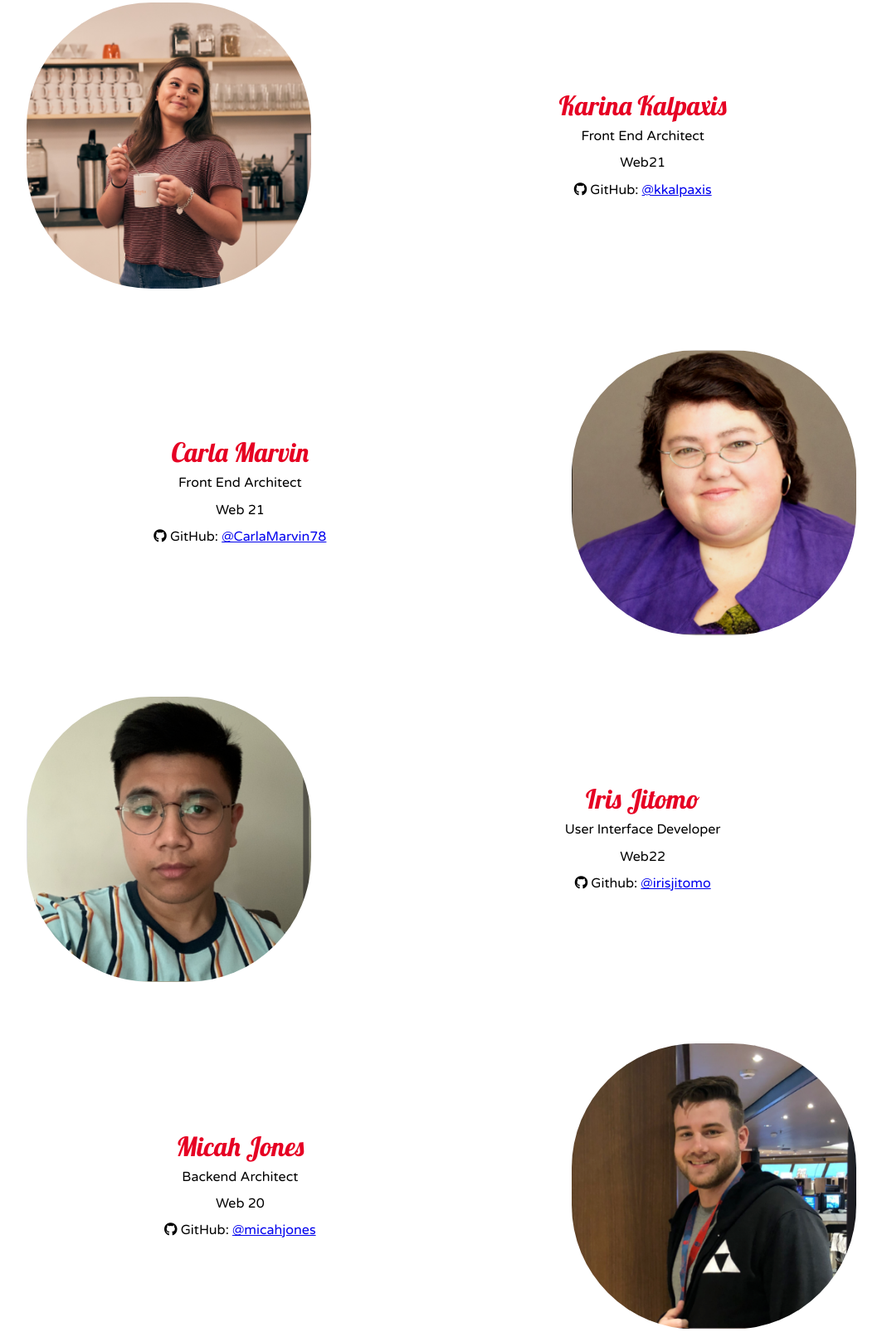
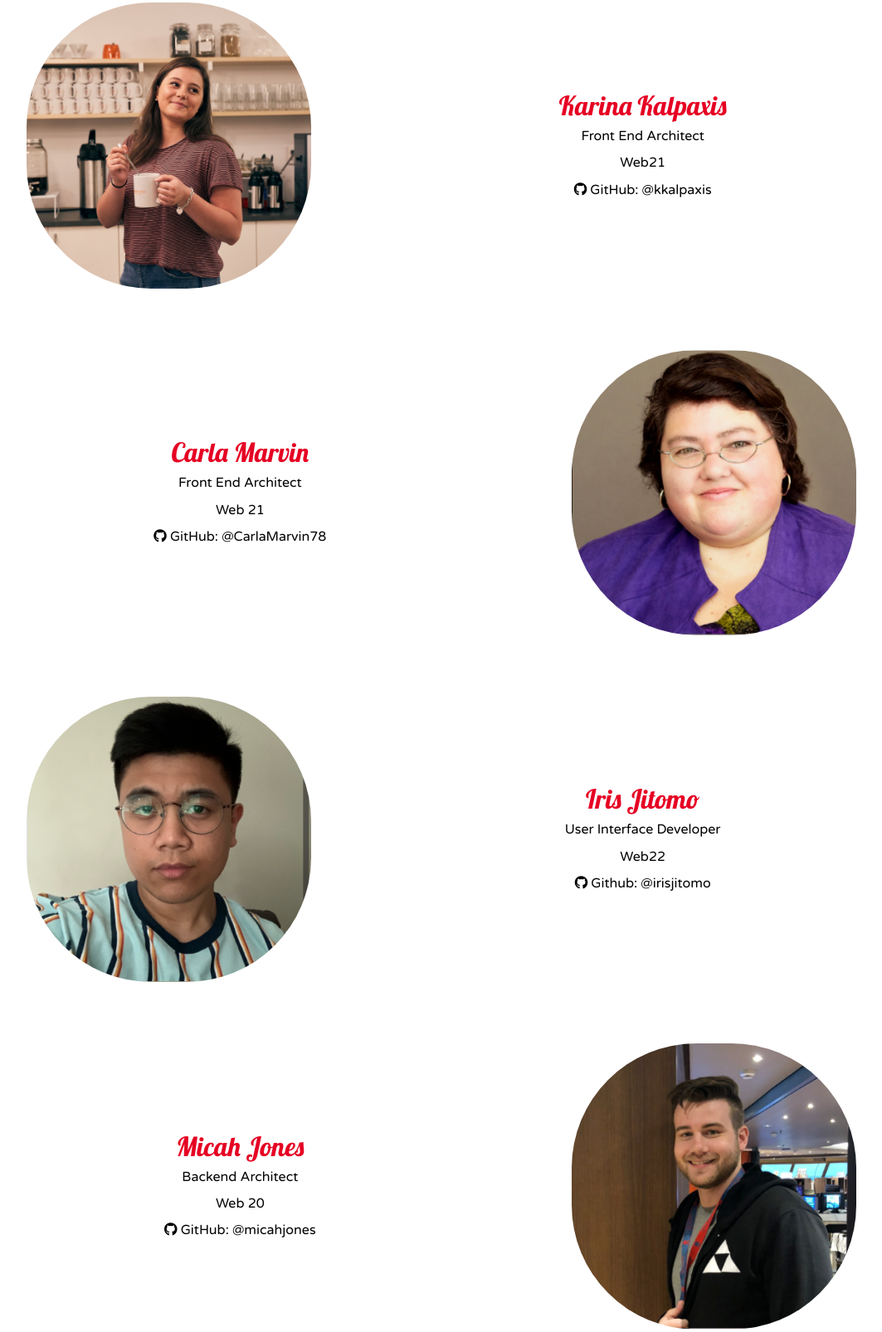
Before and after one commit to build-week-pintereach-2/Marketing-Page, a plain HTML site: page aboutUs.html in a window 1280 px wide. Shown: the part 453-2059 px from the top of the page at 83% size, without its empty margins (108-1171 px from the left). Drawn offline with Linux system fonts and the light colour scheme.

Commit message:
further changes to about us

```diff
--- a/aboutUs.html
+++ b/aboutUs.html
@@ -53,7 +53,7 @@
             <br>
             <p>Web21</p>
             <br>
-           <p><i class="fab fa-github"></i> GitHub: <a href="https://github.com/kkalpaxis" target="_blank">@kkalpaxis</a></p>
+           <p><i class="fab fa-github"></i> GitHub: <a style="text-decoration: none" href="https://github.com/kkalpaxis" target="_blank">@kkalpaxis</a></p>
             </div>
        </div>
     </div>
@@ -68,7 +68,7 @@
                     <br>
                     <p>Web 21</p>
                     <br>
-                    <p><i class="fab fa-github"></i> GitHub: <a href="https://github.com/CarlaMarvin78" target="_blank">@CarlaMarvin78</a></p>
+                    <p><i class="fab fa-github"></i> GitHub: <a style="text-decoration: none" href="https://github.com/CarlaMarvin78" target="_blank">@CarlaMarvin78</a></p>
                  </div>
             <img src="img/Carla.png">
             </div>
@@ -85,7 +85,7 @@
                  <br>
                  <p>Web22</p>
                  <br>
-                 <p><i class="fab fa-github"></i> Github: <a href="https://github.com/irisjitomo" target="_blank">@irisjitomo</a></p>
+                 <p><i class="fab fa-github"></i> Github: <a style="text-decoration: none" href="https://github.com/irisjitomo" target="_blank">@irisjitomo</a></p>
                   </div>
                 </div>
      </div>
@@ -100,7 +100,7 @@
                     <br>
                     <p>Web 20</p>
                     <br>
-                    <p><i class="fab fa-github"></i> GitHub: <a href="https://github.com/micahjones13" target="_blank">@micahjones</a></p>
+                    <p><i class="fab fa-github"></i> GitHub: <a style="text-decoration: none" href="https://github.com/micahjones13" target="_blank">@micahjones</a></p>
                  </div>
                 <img src="img/Micah.png">
             </div>
--- a/less/home-page.less
+++ b/less/home-page.less
@@ -109,7 +109,7 @@
           margin:0 3%;
           border-radius: 150px;
           @media @mobile {
-            width:100%;
+            width:80%;
             margin-bottom: 5%;
           }
         }
@@ -122,6 +122,9 @@
           }
           h2{
             color:#E60023;
+          }
+          a{
+            color:black;
           }
         }
 
@@ -148,7 +151,7 @@
           margin:0 3%;
           border-radius: 150px;
           @media @mobile {
-            width:100%;
+            width:80%;
             margin-bottom: 5%;
           }
         }
@@ -162,6 +165,9 @@
           h2{
             color:#E60023;
           }
+          a{
+            color:black;
+          }
         }
 
 
```
Also changed, not shown: css/index.css.
